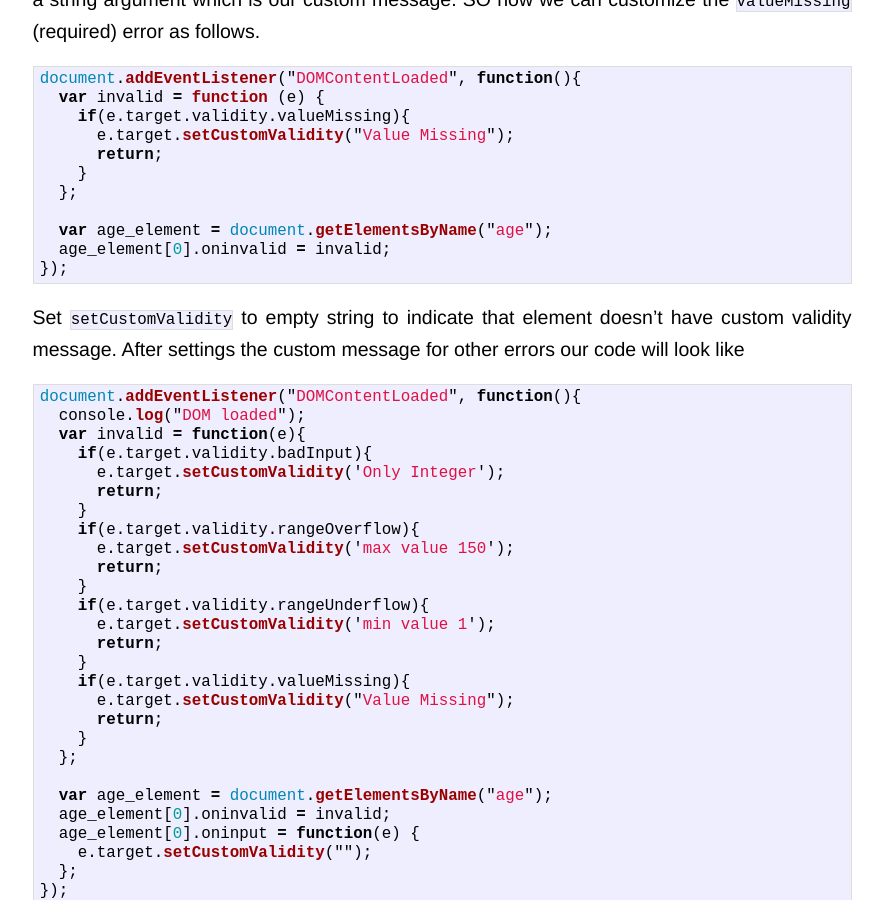
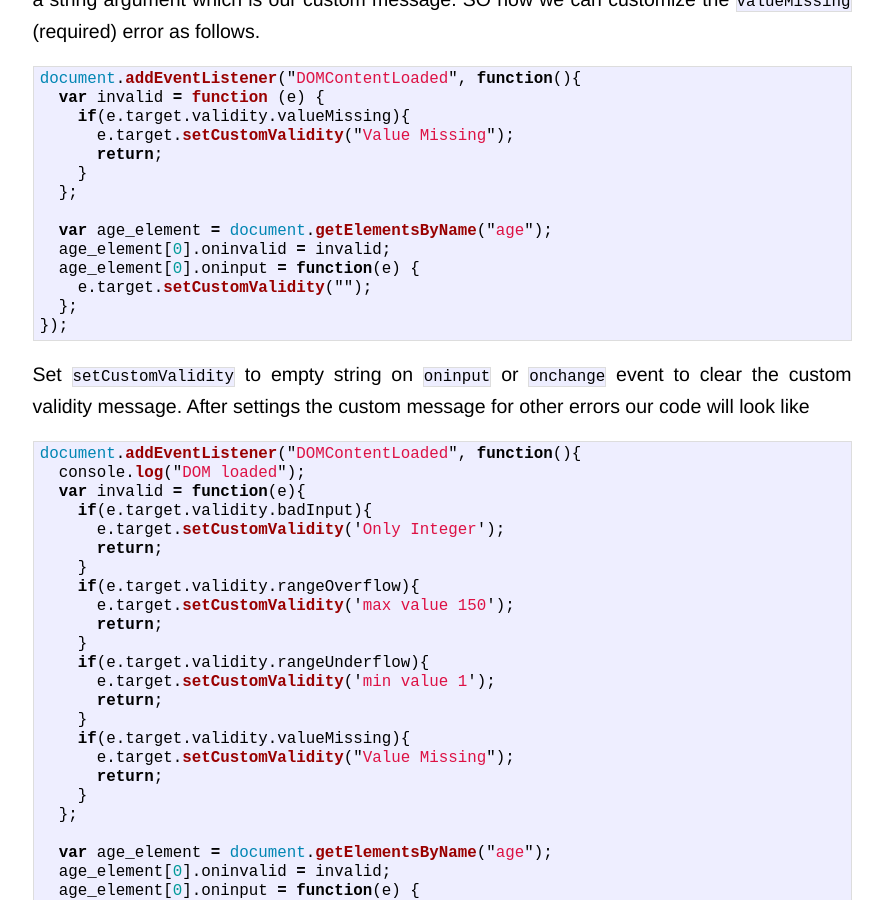
Before and after one commit to revathskumar/blog.revathskumar.com, a Jekyll site: the page built from _posts/2014-12-01-html5-custom-validation-messages.md, in a window 1280 px wide and 900 px high, scrolled down 1666 px. Shown: the whole window, without its empty margins (198-1081 px from the left). Built offline with Jekyll 4.4.1, drawn with Linux system fonts in a browser that asks for light colours; some of the changed text lies outside the part shown.

Commit message:
[UPDATE] : event names and description

````diff
--- a/_posts/2014-12-01-html5-custom-validation-messages.md
+++ b/_posts/2014-12-01-html5-custom-validation-messages.md
@@ -9,7 +9,7 @@ categories: html5, javascript
 
 ### UPDATE : 2017/03/08
 
-We have to clear the custom validity either using `onInput` or `onChange` event
+We have to clear the custom validity either using `oninput` or `onchange` event
 to avoid an extra invalid loop with blank message. The snippets below is updated accordingly.
 
 <hr />
@@ -73,10 +73,14 @@ document.addEventListener("DOMContentLoaded", function(){
 
   var age_element = document.getElementsByName("age");
   age_element[0].oninvalid = invalid;
+  age_element[0].oninput = function(e) {
+    e.target.setCustomValidity("");
+  };
 });
 ```
 
-Set `setCustomValidity` to empty string to indicate that element doesn't have custom validity message. After settings the custom message for other errors our code will look like
+Set `setCustomValidity` to empty string on `oninput` or `onchange` event to clear the custom validity message.
+After settings the custom message for other errors our code will look like
 
 ```js
 document.addEventListener("DOMContentLoaded", function(){
````
